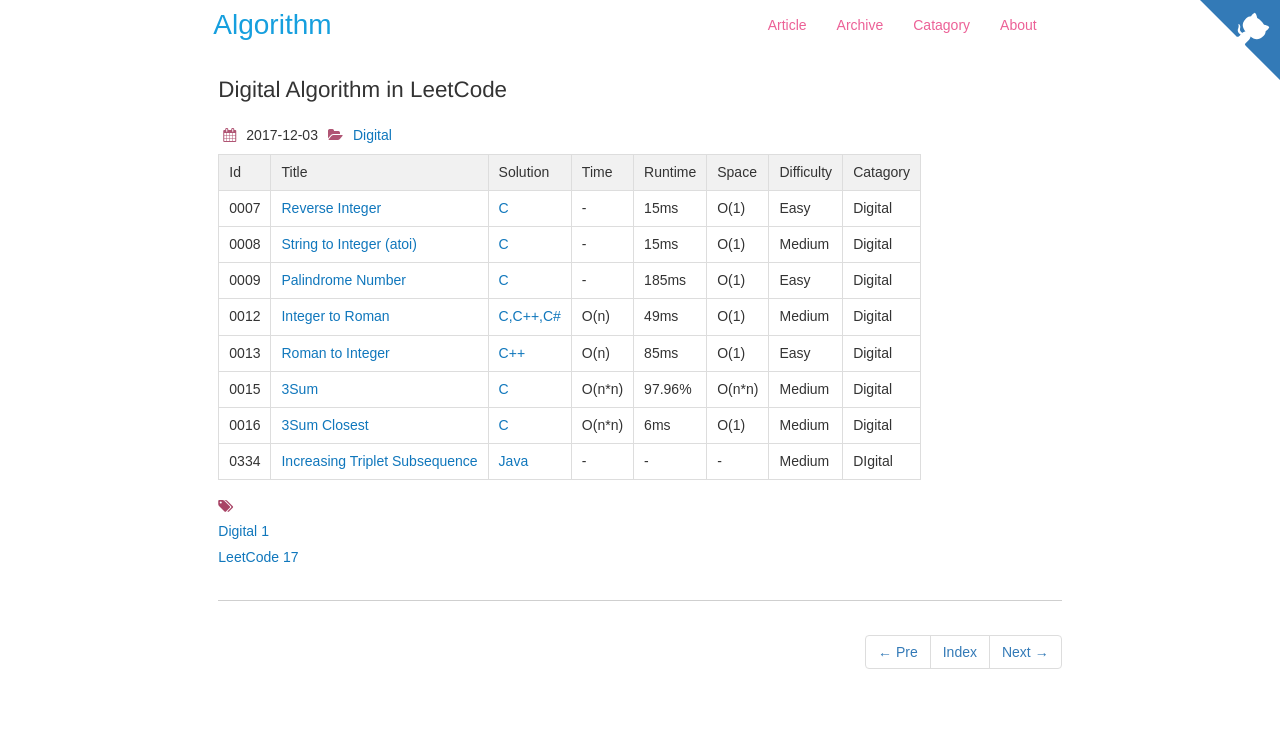
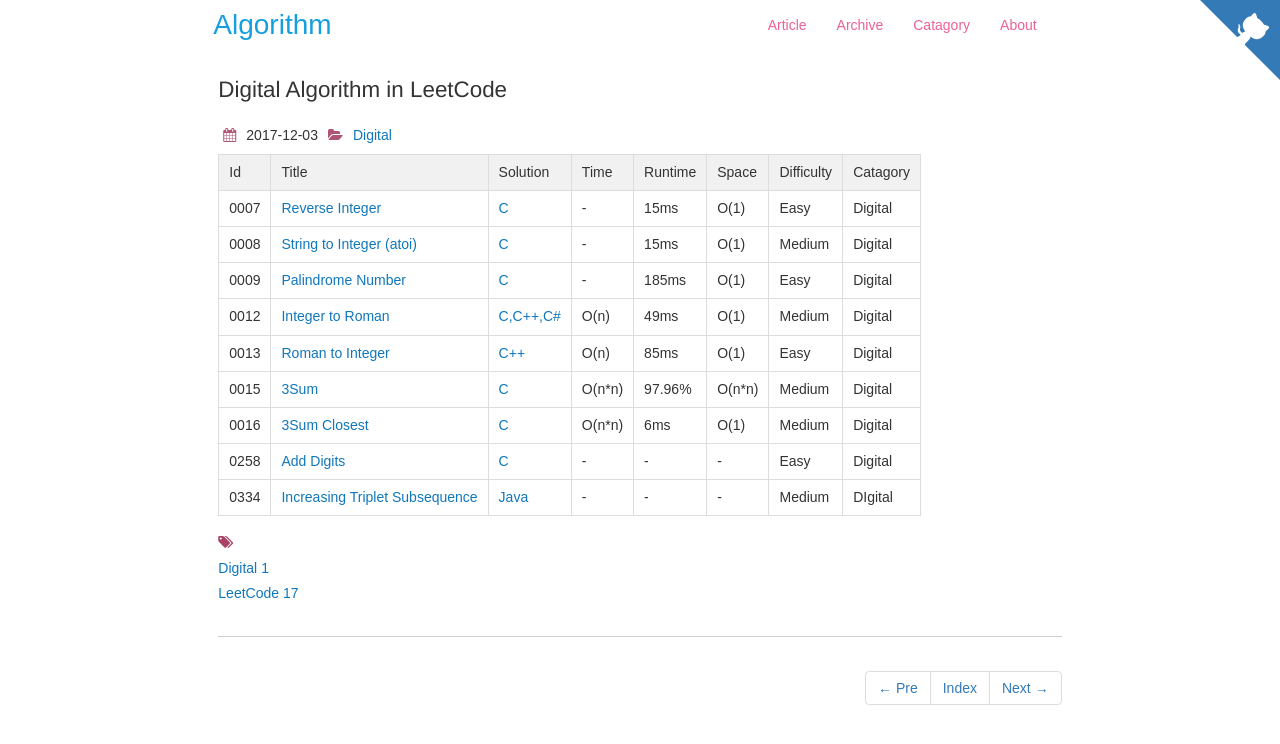
Before and after one commit to dunso/algorithm, a Jekyll site: the page built from docs/_posts/2017-12-03-Digital.md, in a window 1280 px wide. Shown: the top 744 px of the page. Built offline with Jekyll 4.4.1, drawn with Linux system fonts in a browser that asks for light colours; nearby versions of some CDN libraries.

Commit message:
Update 2017-12-03-Digital.md

```diff
--- a/docs/_posts/2017-12-03-Digital.md
+++ b/docs/_posts/2017-12-03-Digital.md
@@ -19,4 +19,5 @@
 |0013|[Roman to Integer](https://leetcode.com/problems/roman-to-integer) | [C++](https://e.srl/leetcode-13/)  | O(n) |85ms| O(1)  |  Easy |Digital|
 |0015|[3Sum](https://leetcode.com/problems/3sum) | [C](https://e.srl/leetcode-15/)  | O(n\*n) |97.96%| O(n\*n)  |  Medium |Digital|
 |0016|[3Sum Closest](https://leetcode.com/problems/3sum-closest) | [C](https://e.srl/leetcode-16/)  | O(n\*n) |6ms| O(1)  |  Medium |Digital|
+|0258|[Add Digits](https://leetcode.com/problems/add-digits) | [C](https://e.srl/leetcode-258/)  |-|-|-|Easy|Digital|
 |0334|[Increasing Triplet Subsequence](https://leetcode.com/problems/increasing-triplet-subsequence) | [Java](https://e.srl/leetcode-334/)  |-|-|-|  Medium |DIgital|
```
